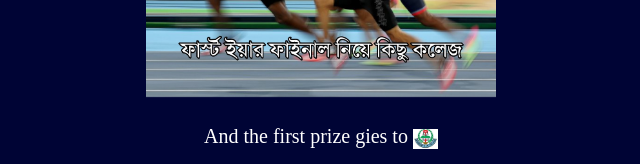
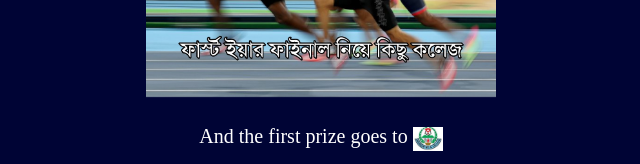
Before and after one commit to gccc26/gccc26.github.io, a plain HTML site: page index.html in a window 1280 px wide. Shown: the part 1220-1384 px from the top of the page, 319-959 px from the left. Drawn offline with nearby package versions, Linux system fonts and the light colour scheme; no server answers; a web font is replaced by a local one.

Commit message:
Update index.html

```diff
--- a/index.html
+++ b/index.html
@@ -179,7 +179,7 @@
       <img id="fly" class="d-block mx-auto mb-4" style="filter: blur(5px); width:350px; height: auto;" src="assets/sir.jpg"></img>
       <span style="color: red; font-weight: 600;">###HACKED### শ্রদ্ধেয় গণিত শিক্ষকের আপত্তিকর ছবি থাকায় <b>Full-paid Red Card Holder Hackers (FRCH)</b> কর্তৃক ছবিটি blur করে দেওয়া হয়েছে। </span>
       <img id="fly" class="d-block mx-auto mb-4" style="width:350px; height: auto;" src="assets/meme2.jpg"></img>
-      <p>And the first prize gies to <img style="width:25px; height: auto;" src="assets/mes.jpg"></img></p>
+      <p>And the first prize goes to <img style="width:30px; height: auto;" src="assets/mes.jpg"></img></p>
       <img id="fly" class="d-block mx-auto mb-4" style="width:350px; height: auto;" src="assets/meme.jpg"></img>
       <img id="fly" class="d-block mx-auto mb-4" style="width:350px; height: auto;" src="assets/meme3.jpg"></img>
 
```
